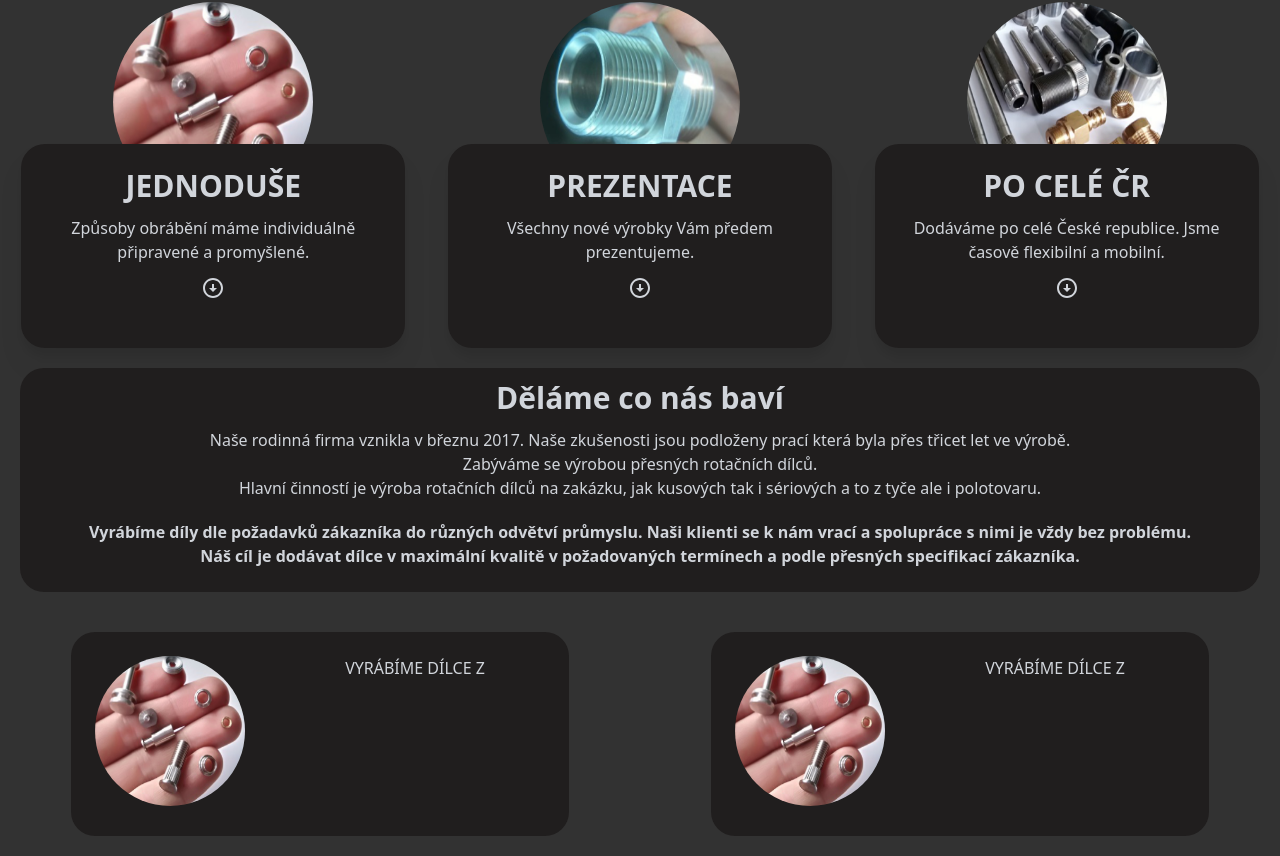
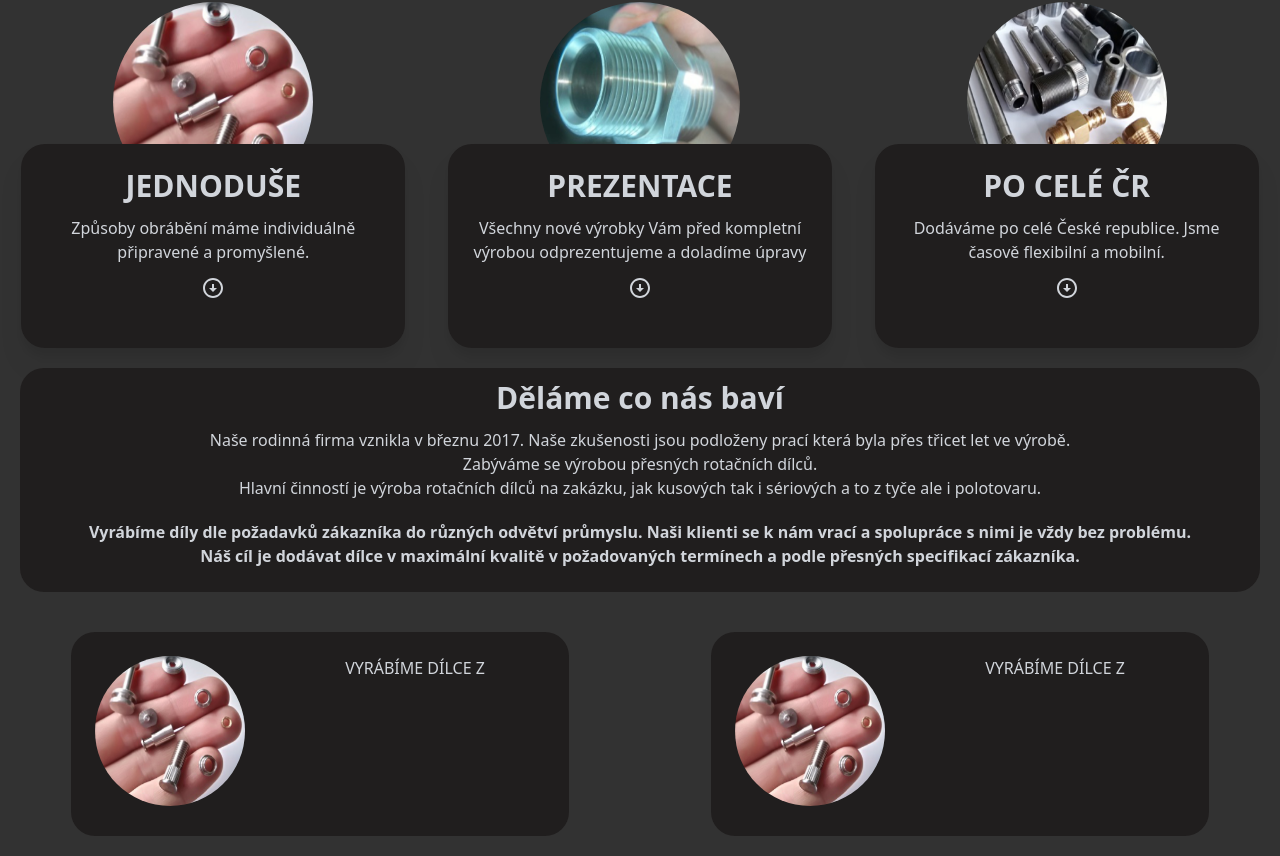
Before and after one commit to Nimirou/vejras-app, a Next.js app: page / in a window 1280 px wide. Shown: the part 870-1726 px from the top of the page. Built offline with nearby package versions, Linux system fonts and the light colour scheme.

Commit message:
fix: padding edit

```diff
--- a/components/SmallBanner.js
+++ b/components/SmallBanner.js
@@ -6,13 +6,13 @@ function SmallBanner() {
         MainTitle="JEDNODUŠE"
         MainText="Způsoby obrábění máme individuálně připravené a promyšlené."
         AvatarPicture="/Jednoduse.png"
-        SecondText="Naše postupy vám ukážeme přímo u nás na výrobně kde se můžeme potkat a probrat další kroky spolupráce"
+        SecondText="S našimy postupy je možné se seznámít přímo u nás ve výrobě. Společně projdeme co a jak tvoříme ať víte do čeho s námi jdete."
       ></BannerWithRoundedPicture>
       <BannerWithRoundedPicture
         MainTitle="PREZENTACE"
-        MainText="Všechny nové výrobky Vám předem prezentujeme."
+        MainText="Všechny nové výrobky Vám před kompletní výrobou odprezentujeme a doladíme úpravy"
         AvatarPicture="/Prezentace.png"
-        SecondText="Není problém domluvit idividuální termín ukázky všech našich výrobků"
+        SecondText="Není problém domluvit idividuální termín ukázky všech našich výrobků."
       ></BannerWithRoundedPicture>
       <BannerWithRoundedPicture
         MainTitle="PO CELÉ ČR"
```
